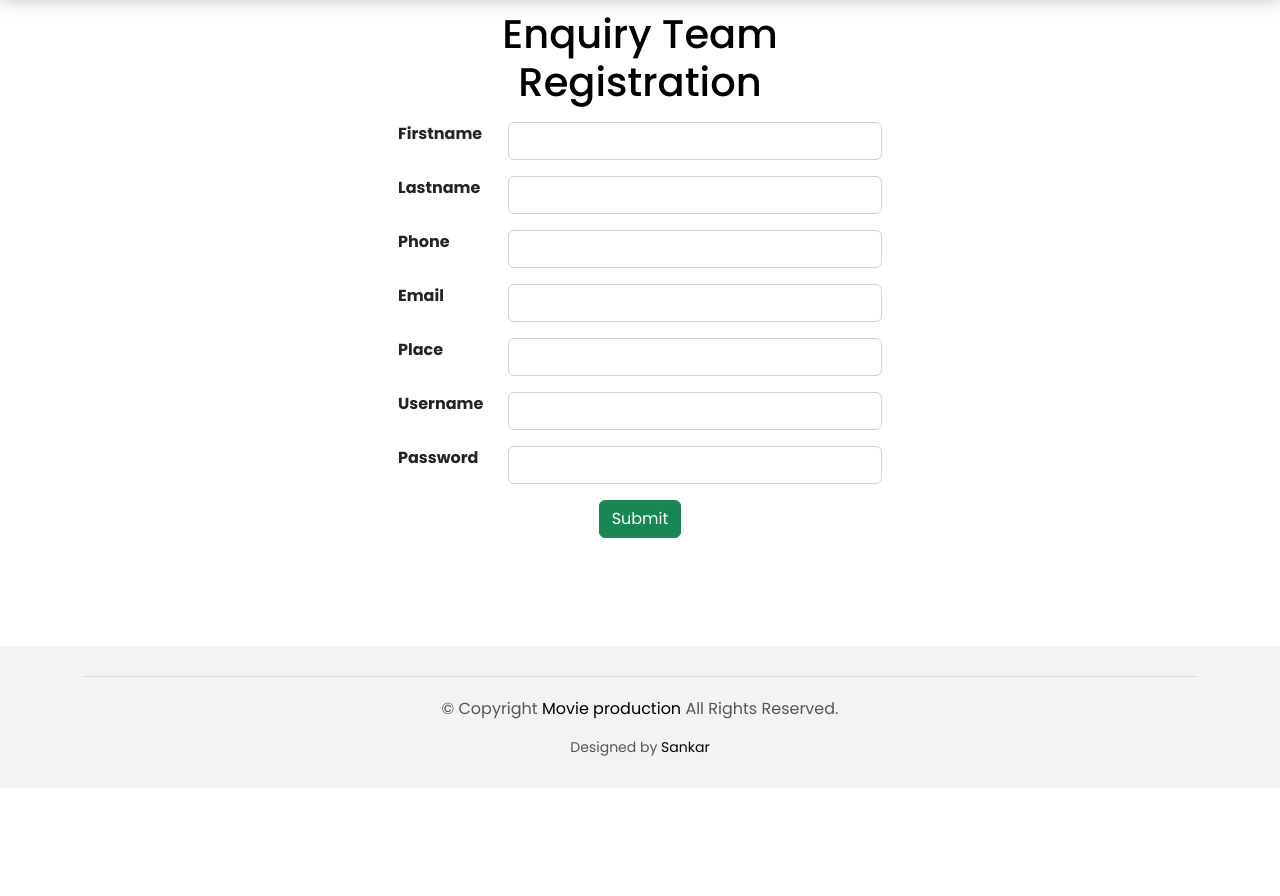
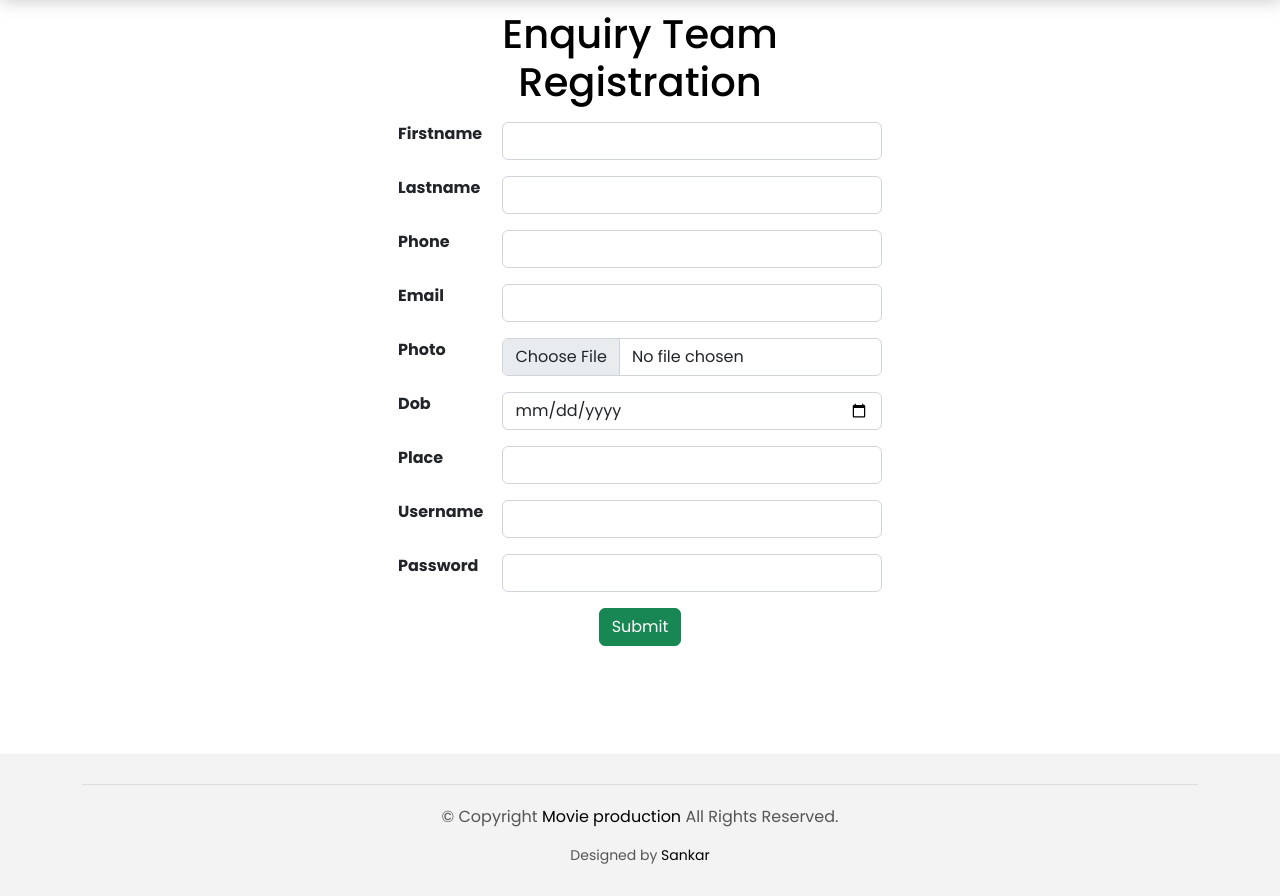
Before and after one commit to sankar-666/python---football-club, a Flask app: page /nutritionaist_reg in a window 1280 px wide. Shown: the part 114-1010 px from the top of the page. Before the commit the page ends 870 px from the top, so only its background shows below. Run offline with Flask 2, Linux system fonts and the light colour scheme; some libraries are stand-ins or nearby versions.

Commit message:
nutri img added

```diff
--- a/public.py
+++ b/public.py
@@ -111,6 +111,10 @@ def nutritionaist_reg():
         phone=request.form['phone']
         email=request.form['email']
         place=request.form['place']
+        dob=request.form['dob']
+        photo=request.files['photo']
+        path="static/uploads/"+str(uuid.uuid4())+photo.filename
+        photo.save(path)
 
         pwd=request.form['pwd']
         uname=request.form['uname']
@@ -123,7 +127,7 @@ def nutritionaist_reg():
         else:
             q="insert into login values(null,'%s','%s','pending')"%(uname,pwd)
             lid=insert(q)
-            q="insert into nutretion values (NULL,'%s','%s','%s','%s','%s','%s')"%(lid,fname,lname,place,phone,email)
+            q="insert into nutretion values (NULL,'%s','%s','%s','%s','%s','%s','%s','%s')"%(lid,fname,lname,place,phone,email,path,dob)
             insert(q)
             flash("Registration successfull")
             return redirect(url_for("public.login"))
--- a/templates/nutritionaist_reg.html
+++ b/templates/nutritionaist_reg.html
@@ -26,6 +26,14 @@
                 <tr>
                     <th>Email</th>
                     <td><input type="text" required class="form-control" name="email" id=""></td>
+                </tr>
+                <tr>
+                    <th>Photo</th>
+                    <td><input type="file" required class="form-control" name="photo" id=""></td>
+                </tr>
+                <tr>
+                    <th>Dob</th>
+                    <td><input type="date" required class="form-control" name="dob" id=""></td>
                 </tr>
                 <tr>
                     <th>Place</th>
```
